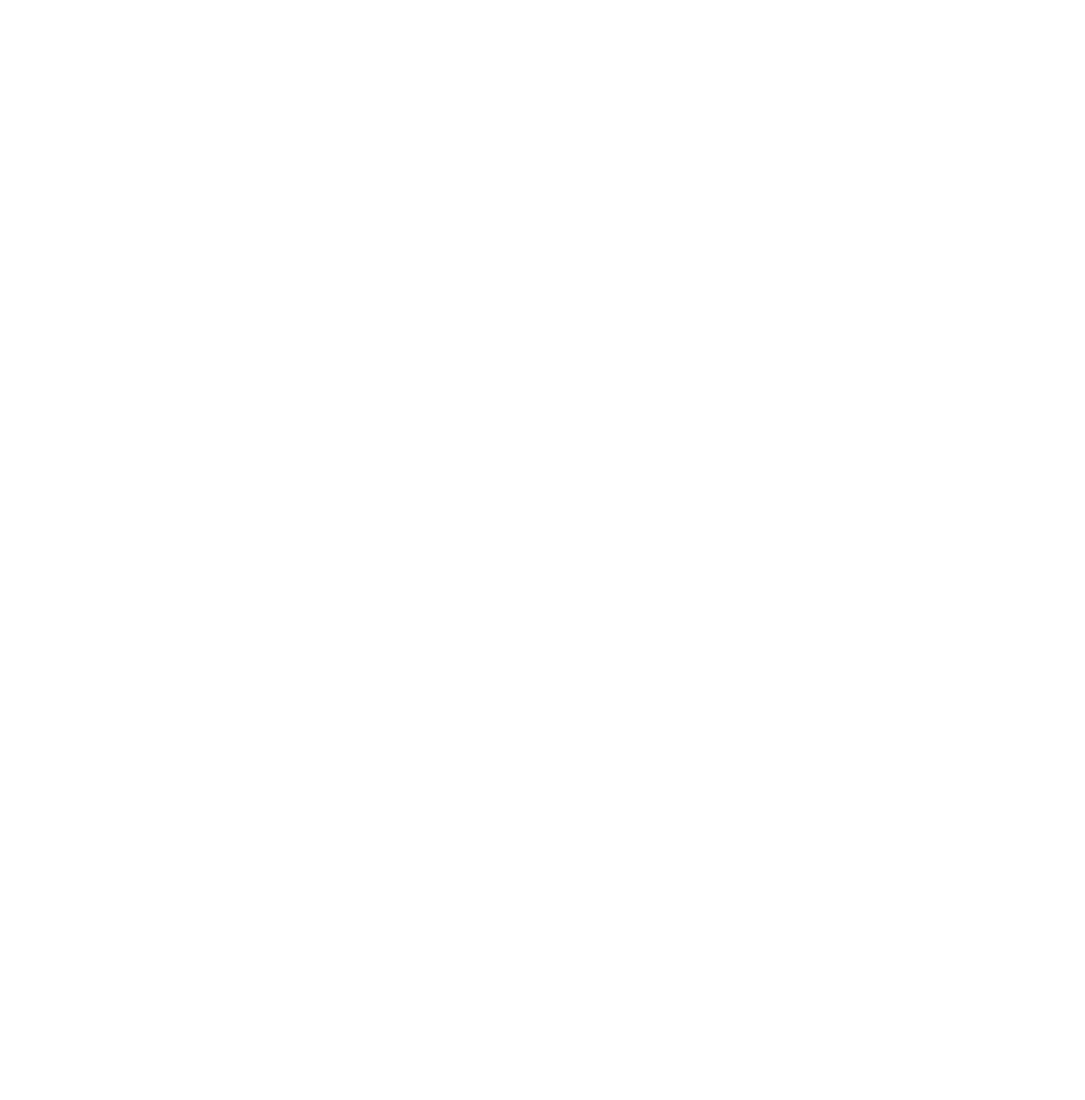
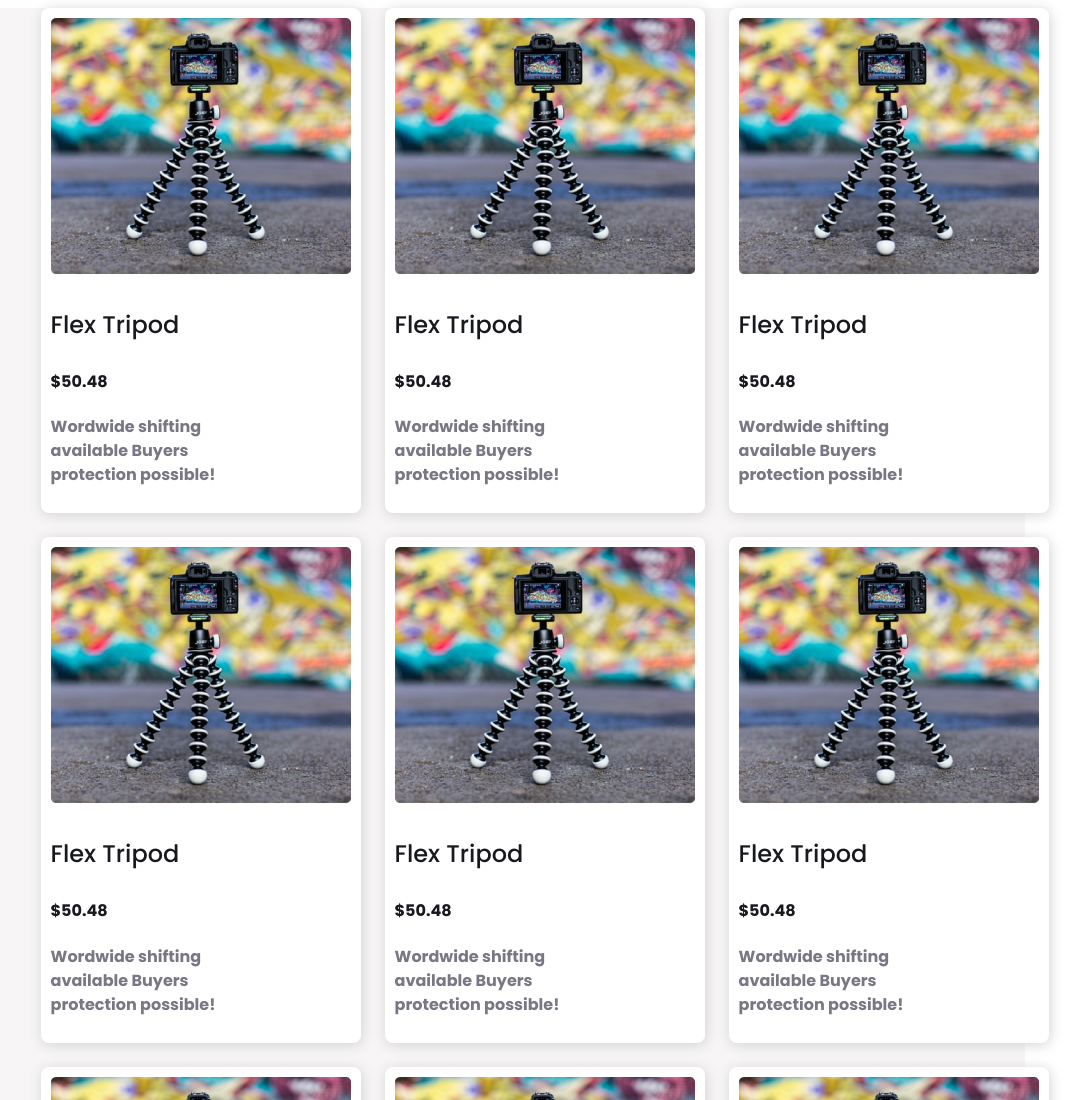
Before and after one commit to abdurrahim15/influencer-gear, a plain HTML site: page index.html in a window 1280 px wide. Shown: the top 1100 px of the page, without its empty margins (157-1242 px from the left). Before the commit the page ends 800 px from the top, so only its background shows below. Drawn offline with Linux system fonts and the light colour scheme.

Commit message:
added popular section

```diff
--- a/index.html
+++ b/index.html
@@ -4,9 +4,82 @@
     <meta charset="UTF-8">
     <meta http-equiv="X-UA-Compatible" content="IE=edge">
     <meta name="viewport" content="width=device-width, initial-scale=1.0">
-    <title>Document</title>
+    <title>Influencer Gear</title>
+    <link rel="preconnect" href="https://fonts.googleapis.com">
+<link rel="preconnect" href="https://fonts.gstatic.com" crossorigin>
+<link href="https://fonts.googleapis.com/css2?family=Poppins:wght@300;400;500;600;700;800&display=swap" rel="stylesheet">
+    <link rel="stylesheet" href="styles/style.css">
 </head>
 <body>
+    <header></header>
+    <main>
+        <section class="popular-container">
+            <div class="popular-box">
+                <img src="./images/tripod.png" alt="">
+                <h3 class="popular-title">Flex Tripod</h3>
+                <h4>$50.48</h4>
+                <p class="popular-description">Wordwide shifting available
+                    Buyers protection possible!</p>
+            </div>
+            <div class="popular-box">
+                <img src="./images/tripod.png" alt="">
+                <h3 class="popular-title">Flex Tripod</h3>
+                <h4>$50.48</h4>
+                <p class="popular-description">Wordwide shifting available
+                    Buyers protection possible!</p>
+            </div>
+            <div class="popular-box">
+                <img src="./images/tripod.png" alt="">
+                <h3 class="popular-title">Flex Tripod</h3>
+                <h4>$50.48</h4>
+                <p class="popular-description">Wordwide shifting available
+                    Buyers protection possible!</p>
+            </div>
+            <div class="popular-box">
+                <img src="./images/tripod.png" alt="">
+                <h3 class="popular-title">Flex Tripod</h3>
+                <h4>$50.48</h4>
+                <p class="popular-description">Wordwide shifting available
+                    Buyers protection possible!</p>
+            </div>
+            <div class="popular-box">
+                <img src="./images/tripod.png" alt="">
+                <h3 class="popular-title">Flex Tripod</h3>
+                <h4>$50.48</h4>
+                <p class="popular-description">Wordwide shifting available
+                    Buyers protection possible!</p>
+            </div>
+            <div class="popular-box">
+                <img src="./images/tripod.png" alt="">
+                <h3 class="popular-title">Flex Tripod</h3>
+                <h4>$50.48</h4>
+                <p class="popular-description">Wordwide shifting available
+                    Buyers protection possible!</p>
+            </div>
+            <div class="popular-box">
+                <img src="./images/tripod.png" alt="">
+                <h3 class="popular-title">Flex Tripod</h3>
+                <h4>$50.48</h4>
+                <p class="popular-description">Wordwide shifting available
+                    Buyers protection possible!</p>
+            </div>
+            <div class="popular-box">
+                <img src="./images/tripod.png" alt="">
+                <h3 class="popular-title">Flex Tripod</h3>
+                <h4>$50.48</h4>
+                <p class="popular-description">Wordwide shifting available
+                    Buyers protection possible!</p>
+            </div>
 
+            <div class="popular-box">
+                <img src="./images/tripod.png" alt="">
+                <h3 class="popular-title">Flex Tripod</h3>
+                <h4>$50.48</h4>
+                <p class="popular-description">Wordwide shifting available
+                    Buyers protection possible!</p>
+            </div>
+        </section>
+    </main>
+    <footer></footer>
 </body>
 </html>
--- a/styles/style.css
+++ b/styles/style.css
@@ -0,0 +1,45 @@
+*{
+    font-family: 'Poppins', sans-serif;
+}
+.popular-container{
+  padding:0px 100px;
+  margin: 0 auto;
+  width: 70%;
+}
+.popular-container{
+    display: grid;
+    grid-template-columns: repeat(3,1fr);
+
+    background-color: rgb(247, 245, 245);
+    gap: 1.5rem;
+}
+.popular-box{
+
+    border-radius: 8px;
+    box-shadow: 1px 2px 14px lightgray ;
+    background-color: #fff;
+    color: #18191F;
+font: size 1.5rem;;
+font-weight: 400;
+padding: 10px ;
+
+width: 300px;
+row-gap: 10px;
+
+
+}
+.popular-title{
+    color:  #18191F;
+font-size:1.5rem;
+font-weight: 500;
+line-height: 40px;
+}
+.popular-description{
+    color:  #787885;
+font-size: 1rem;
+font-weight: 700;
+line-height: 143%;
+width:170px;
+line-height: 150%;
+
+}
```
Also changed, not shown: images/logos/Alibaba.svg (renamed from logos/Alibaba.svg), images/logos/Amazon.svg (renamed from logos/Amazon.svg), images/logos/Daraz.pk Logo.svg (renamed from logos/Daraz.pk Logo.svg), images/logos/Ebay.svg (renamed from logos/Ebay.svg), images/logos/Rakuten.svg (renamed from logos/Rakuten.svg), images/logos/Target.svg (renamed from logos/Target.svg), images/logos/Walmart.svg (renamed from logos/Walmart.svg).
